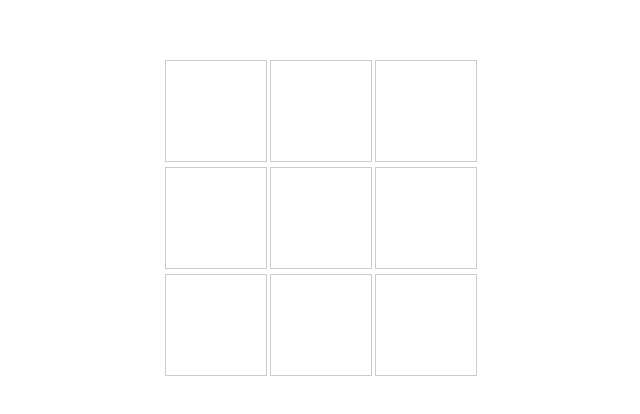
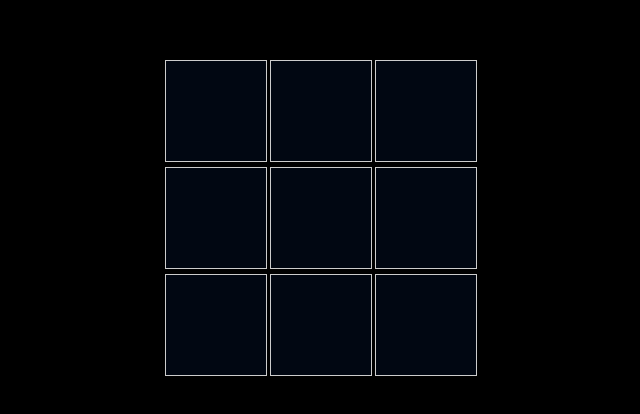
Before and after one commit to eatulrajput/tic-tac-toe-game, a plain HTML site: page index.html in a window 1280 px wide. Shown: the part 182-596 px from the top of the page, without its empty margins (320-960 px from the left). Drawn offline with Linux system fonts and the light colour scheme.

Commit message:
Updating Repository

```diff
--- a/assets/css/style.css
+++ b/assets/css/style.css
@@ -1,9 +1,14 @@
+@import url('https://fonts.googleapis.com/css2?family=Inter:wght@100..900&display=swap');
+
 body {
+    background-color: black;
+    color: aqua;
     display: flex;
     align-items: center;
     justify-content: center;
     height: 100vh;
     margin: 0;
+    font-family: "Inter", sans-serif;
 }
 
 .board {
@@ -13,6 +18,7 @@ body {
 }
 
 .cell {
+    background-color: #010712;
     width: 100px;
     height: 100px;
     border: 1px solid #ccc;
```
